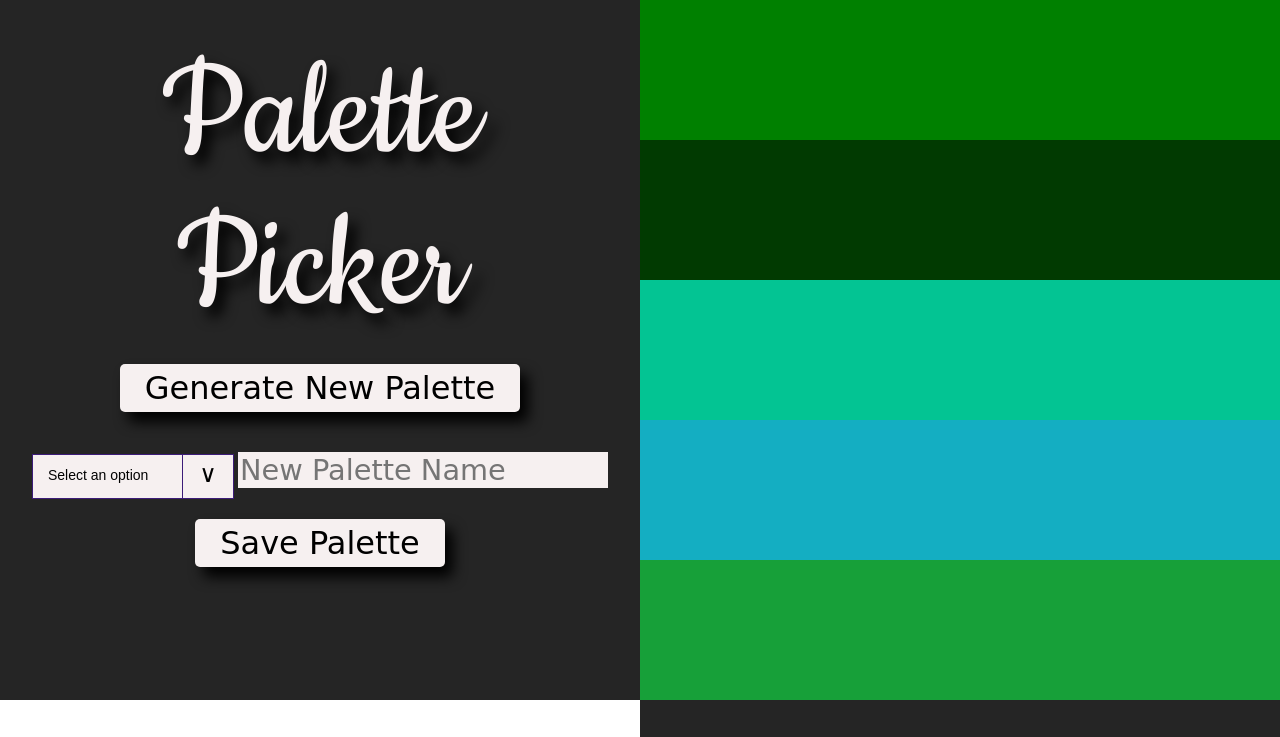
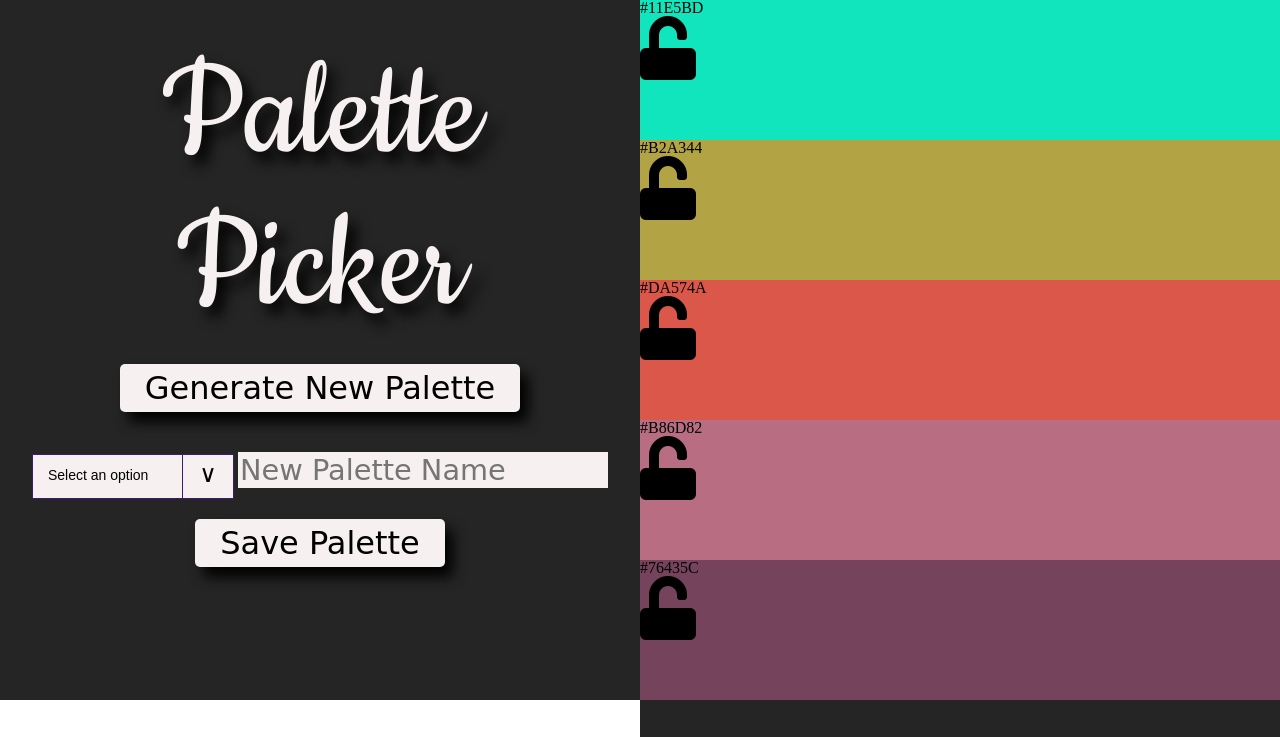
Before and after one commit to lorynmason/Palette-Picker, a website: page public/index.html in a window 1280 px wide. Shown: the top 737 px of the page. Drawn offline with nearby package versions, Linux system fonts and the light colour scheme; a web font is replaced by a local one.

Commit message:
Add functionality to generate new palette and lock colors

```diff
--- a/public/css/styles.css
+++ b/public/css/styles.css
@@ -38,6 +38,7 @@ button {
   display: block;
   box-shadow: 8px 10px 14px black;
   border-radius: 5px;
+  transition: ease all .7s;
 }
 
 button:hover {
@@ -105,26 +106,12 @@ input {
 .color {
   height: 140px;
   width: 100%;
+  transition: ease all 1s;
 }
 
-.color-1 {
-  background: green;
-}
-
-.color-2 {
-  background: rgb(1, 58, 1);
-}
-
-.color-3 {
-  background: rgb(3, 196, 147);
-}
-
-.color-4 {
-  background: rgb(20, 174, 194);
-}
-
-.color-5 {
-  background: rgb(23, 160, 57);
+i {
+  font-size: 4rem;
+  text-align: center;
 }
 
 /* new-project */
--- a/public/index.html
+++ b/public/index.html
@@ -7,6 +7,7 @@
   <link rel="stylesheet" type="text/css" href="./css/styles.css">
   <link href="https://fonts.googleapis.com/css?family=Cookie" rel="stylesheet">
   <link href="https://fonts.googleapis.com/css?family=Contrail+One" rel="stylesheet">
+  <link rel="stylesheet" href="https://use.fontawesome.com/releases/v5.6.3/css/all.css" integrity="sha384-UHRtZLI+pbxtHCWp1t77Bi1L4ZtiqrqD80Kn4Z8NTSRyMA2Fd33n5dQ8lWUE00s/" crossorigin="anonymous">
   <title>Palette Picker</title>
 </head>
 <body>
@@ -39,11 +40,26 @@
       <button class="save-palette">Save Palette</button>
     </header>
     <section class="palette-display">
-      <div class="color color-1"></div>
-      <div class="color color-2"></div>
-      <div class="color color-3"></div>
-      <div class="color color-4"></div>
-      <div class="color color-5"></div>
+      <div class="color color-1">
+        <p class="color-1-hex"></p>
+        <i class="fas fa-unlock"></i>
+      </div>
+      <div class="color color-2">
+        <p class="color-2-hex"></p>
+        <i class="fas fa-unlock"></i>
+      </div>
+      <div class="color color-3">
+        <p class="color-3-hex"></p>
+        <i class="fas fa-unlock"></i>
+      </div>
+      <div class="color color-4">
+        <p class="color-4-hex"></p>
+        <i class="fas fa-unlock"></i>
+      </div>
+      <div class="color color-5">
+        <p class="color-5-hex"></p>
+        <i class="fas fa-unlock"></i>
+      </div>
     </section>
     <section class="new-projects">
       <h3>Create New Project</h3>
--- a/public/scripts.js
+++ b/public/scripts.js
@@ -1,3 +1,51 @@
-$('.new-palette').on('click', () => {
-    console.log('hi')
+const randomHex = () => {
+  let color = '#'
+  for(let i = 0; i <= 5; i++) {
+    const values = [1 ,2 , 3, 4, 5, 6, 7, 8, 9, 'A', 'B', 'C', 'D', 'E', 'F']
+    color+=values[Math.floor(Math.random() * Math.floor(values.length))]
+  }
+  return color
+}
+
+const randomPalette = () => {
+  palette = []
+  for(let i = 0; i <= 4; i++) {
+    palette.push(randomHex())
+  }
+  displayPalette(palette)
+}
+
+const displayPalette = (palette) => {
+  if($('.color-1').children().hasClass('fa-unlock')) {
+    $('.color-1').css('background', palette[0])
+    $('.color-1-hex').text(palette[0])
+  }
+  if($('.color-2').children().hasClass('fa-unlock')) {
+    $('.color-2').css('background', palette[1])
+    $('.color-2-hex').text(palette[1])
+  }
+  if($('.color-3').children().hasClass('fa-unlock')) {
+    $('.color-3').css('background', palette[2])
+    $('.color-3-hex').text(palette[2])
+  }
+  if($('.color-4').children().hasClass('fa-unlock')) {
+    $('.color-4').css('background', palette[3])
+    $('.color-4-hex').text(palette[3])
+  }
+  if($('.color-5').children().hasClass('fa-unlock')) {
+    $('.color-5').css('background', palette[4])
+    $('.color-5-hex').text(palette[4])
+  }
+}
+
+randomPalette()
+
+$('.new-palette').on('click', randomPalette)
+
+$('i').on('click', (e) => {
+  if($(e.target).hasClass('fa-unlock')) {
+    $(e.target).removeClass('fa-unlock').addClass('fa-lock')
+  } else {
+    $(e.target).removeClass('fa-lock').addClass('fa-unlock')
+  }
 })
```
